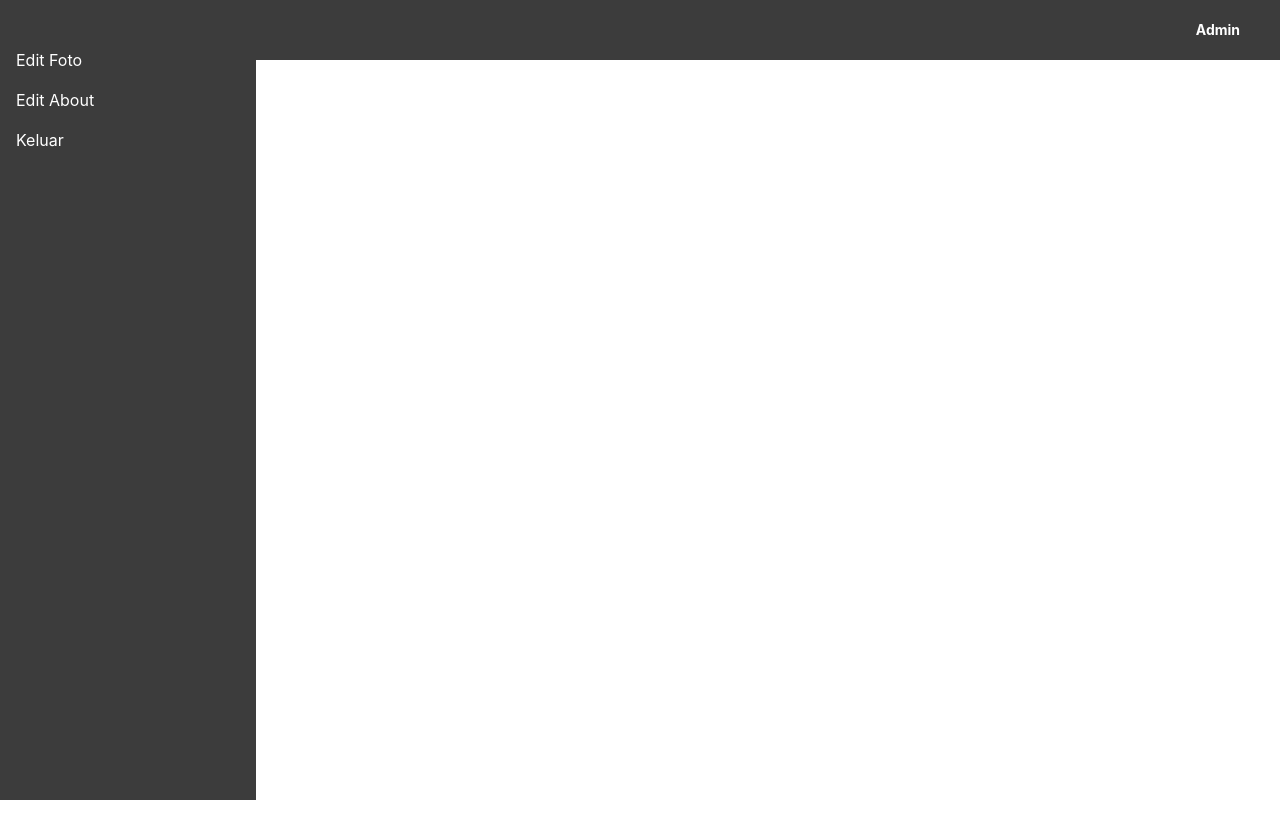
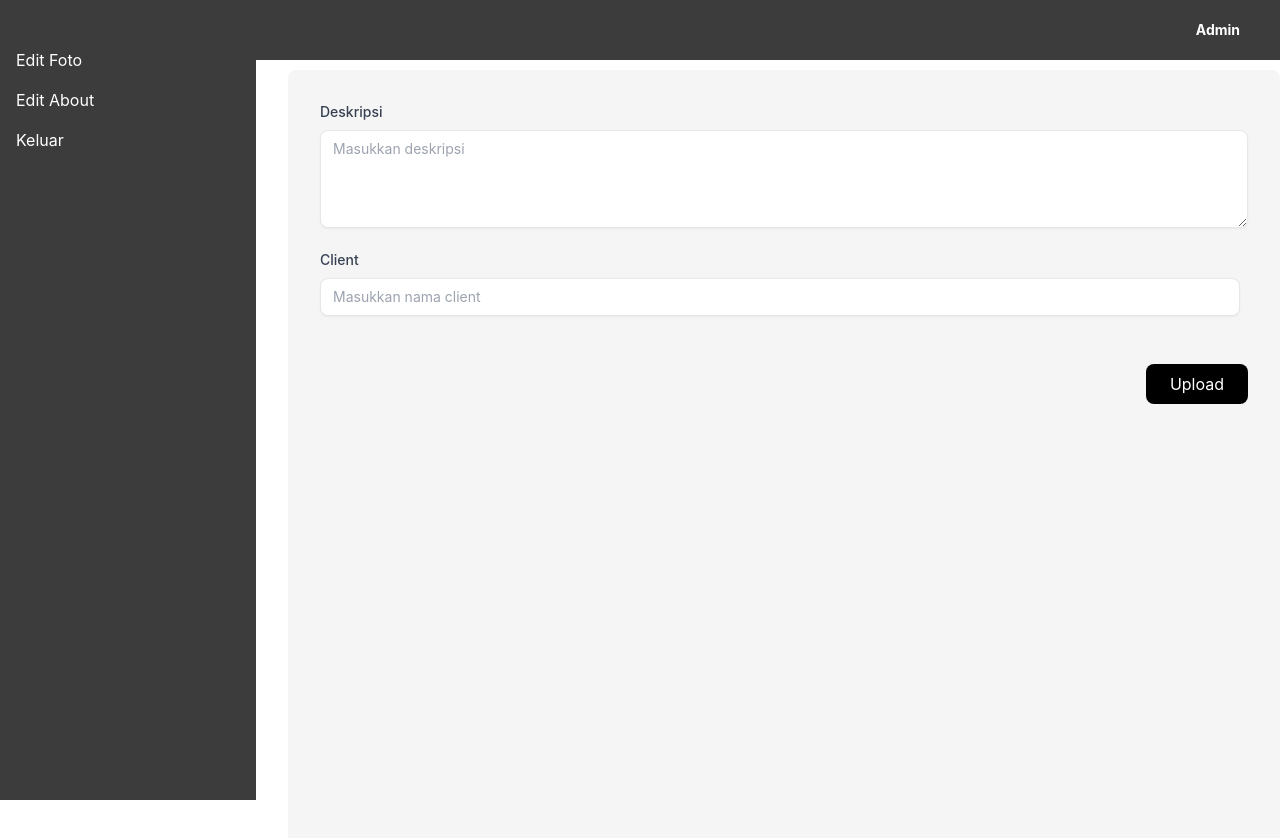
Before and after one commit to cundra/login-matoa, a React (Create React App) app: page /edit-about in a window 1280 px wide. Shown: the top 838 px of the page. Before the commit the page ends 800 px from the top, so only its background shows below. Built offline with nearby package versions, Linux system fonts and the light colour scheme.

Commit message:
penambahan edit about

```diff
--- a/src/Components/EditAbout.js
+++ b/src/Components/EditAbout.js
@@ -1,9 +1,96 @@
-// EditAbout.js
-import React from 'react';
+import React, { useState } from 'react';
 
 const EditAbout = () => {
+  const [description, setDescription] = useState('');
+  const [columns, setColumns] = useState([{ client: '' }]);
+
+  const handleColumnChange = (index, value) => {
+    const newColumns = [...columns];
+    newColumns[index].client = value;
+    setColumns(newColumns);
+
+    // Menambahkan kolom baru hanya jika kolom client diisi
+    if (value && !newColumns[index + 1]) {
+      newColumns.push({ client: '' });
+      setColumns(newColumns);
+    }
+  };
+
+  const handleRemoveColumn = (index) => {
+    if (columns.length > 1) {
+      const newColumns = columns.filter((_, i) => i !== index);
+      setColumns(newColumns);
+    }
+  };
+
+  const handleUpload = () => {
+    console.log('Form Data:', { description, columns });
+    alert('Data berhasil diupload!');
+  };
+
   return (
-    <div className="p-8">
+    <div className="p-8 w-full flex flex-col justify-start border-30 rounded-lg" style={{ backgroundColor: '#f5f5f5', minHeight: '100vh', marginTop:'70px' }}>
+      <div className="w-full">
+
+
+        {/* Form untuk Deskripsi */}
+        <div className="mb-4 w-full">
+          <label htmlFor="description" className="block text-sm font-medium text-gray-700 mb-2">
+            Deskripsi
+          </label>
+          <textarea
+            id="description"
+            value={description}
+            onChange={(e) => setDescription(e.target.value)}
+            className="w-full px-3 py-2 border rounded-lg shadow-sm focus:outline-none focus:ring-blue-500 focus:border-blue-500 sm:text-sm"
+            placeholder="Masukkan deskripsi"
+            rows={4}
+          />
+        </div>
+
+        {/* Loop untuk render kolom client */}
+        {columns.map((column, index) => (
+          <div key={index} className="mb-4 w-full">
+            <div className="flex items-center">
+              {/* Kolom Client */}
+              <div className="mr-2 w-full">
+                <label htmlFor={`client-${index}`} className="block text-sm font-medium text-gray-700 mb-2">
+                  Client
+                </label>
+                <input
+                  id={`client-${index}`}
+                  type="text"
+                  value={column.client}
+                  onChange={(e) => handleColumnChange(index, e.target.value)}
+                  className="w-full px-3 py-2 border rounded-lg shadow-sm focus:outline-none focus:ring-blue-500 focus:border-blue-500 sm:text-sm"
+                  placeholder="Masukkan nama client"
+                />
+              </div>
+
+              {/* Tombol X untuk menghapus kolom */}
+              {index > 0 && column.client && (
+                <button
+                  onClick={() => handleRemoveColumn(index)}
+                  className="text-red-500 ml-2"
+                  style={{ fontSize: '20px' }}
+                >
+                  ×
+                </button>
+              )}
+            </div>
+          </div>
+        ))}
+      </div>
+
+      {/* Tombol Upload */}
+      <div className="flex justify-end mt-8 w-full">
+        <button
+          onClick={handleUpload}
+          className="bg-black text-white py-2 px-6 rounded-lg hover:bg-gray-700"
+        >
+          Upload
+        </button>
+      </div>
     </div>
   );
 };
--- a/src/Components/EditFoto.js
+++ b/src/Components/EditFoto.js
@@ -31,11 +31,10 @@ const EditFoto = () => {
 
   const settings = {
     dots: true,
-    infinite: false,
+    infinite: true,
     speed: 500,
     slidesToShow: 1,
     slidesToScroll: 1,
-    arrows: false, // Menonaktifkan panah navigasi
   };
 
   return (
@@ -47,7 +46,6 @@ const EditFoto = () => {
         onChange={handleImageChange}
         multiple
         className="mb-4 block w-full text-sm text-gray-600 file:py-2 file:px-4 file:rounded file:border-0 file:text-sm file:bg-gray-100 file:text-gray-700 hover:file:bg-gray-200"
-        // disabled={selectedImages.length >= 5}
       />
 
       {/* Preview Gambar dengan Slider */}
@@ -92,7 +90,7 @@ const EditFoto = () => {
           type="text"
           value={title}
           onChange={(e) => setTitle(e.target.value)}
-          className="block w-full px-3 py-2 border border-gray-300 rounded-lg shadow-sm focus:outline-none focus:ring-blue-500 focus:border-blue-500 sm:text-sm"
+          className="block w-full px-3 py-2 border border-gray-00 rounded-lg shadow-sm focus:outline-none focus:ring-blue-500 focus:border-blue-500 sm:text-sm"
           placeholder="Masukkan judul"
         />
       </div>
@@ -115,7 +113,7 @@ const EditFoto = () => {
       <div className="flex justify-end">
         <button
           onClick={handleUpload}
-          className="bg-black hover:bg-gray-400 text-white py-2 px-4 rounded-full"
+          className="bg-black hover:bg-gray-400 text-white py-2 px-4 rounded-lg"
         >
           Upload
         </button>
```
